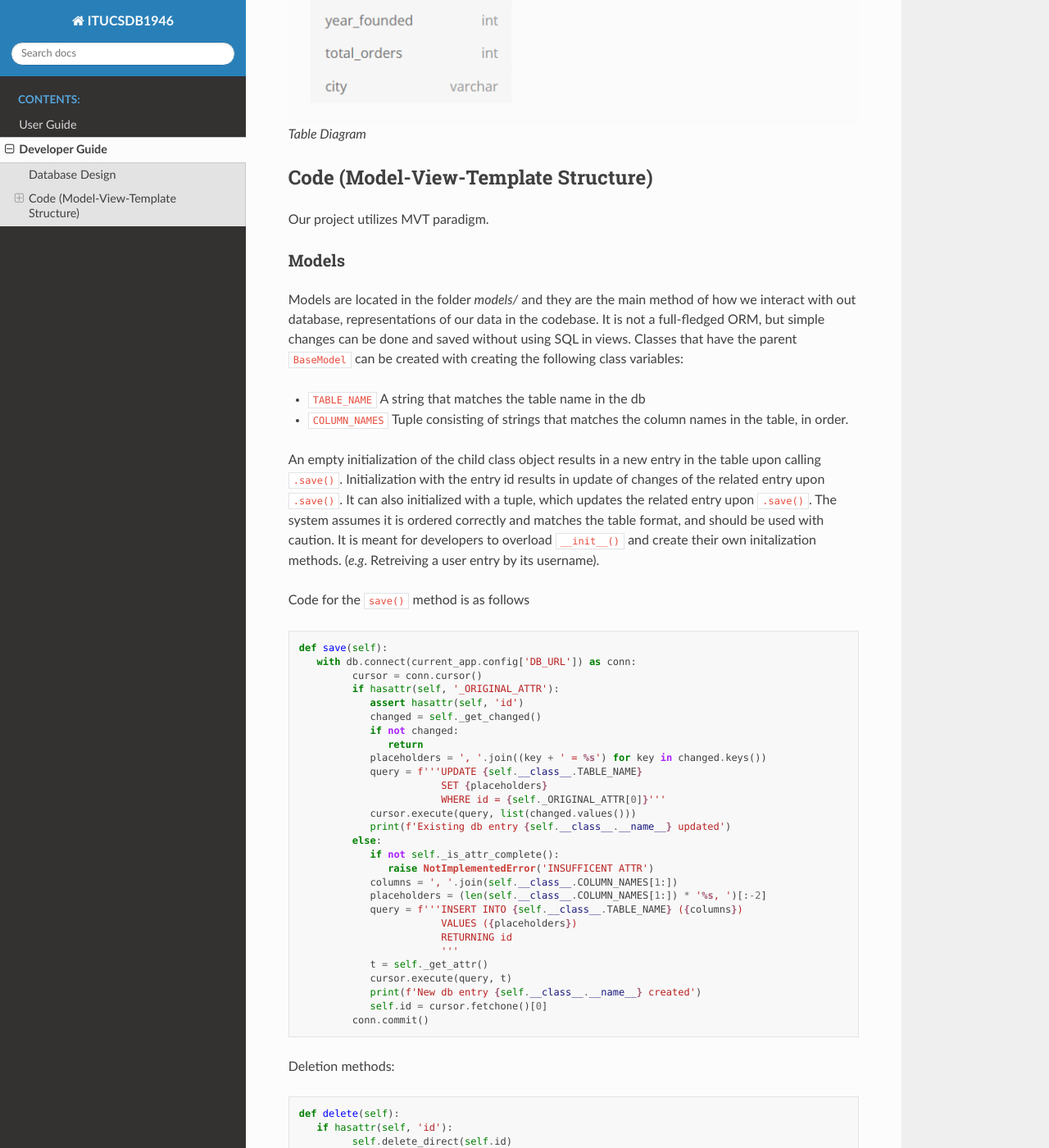
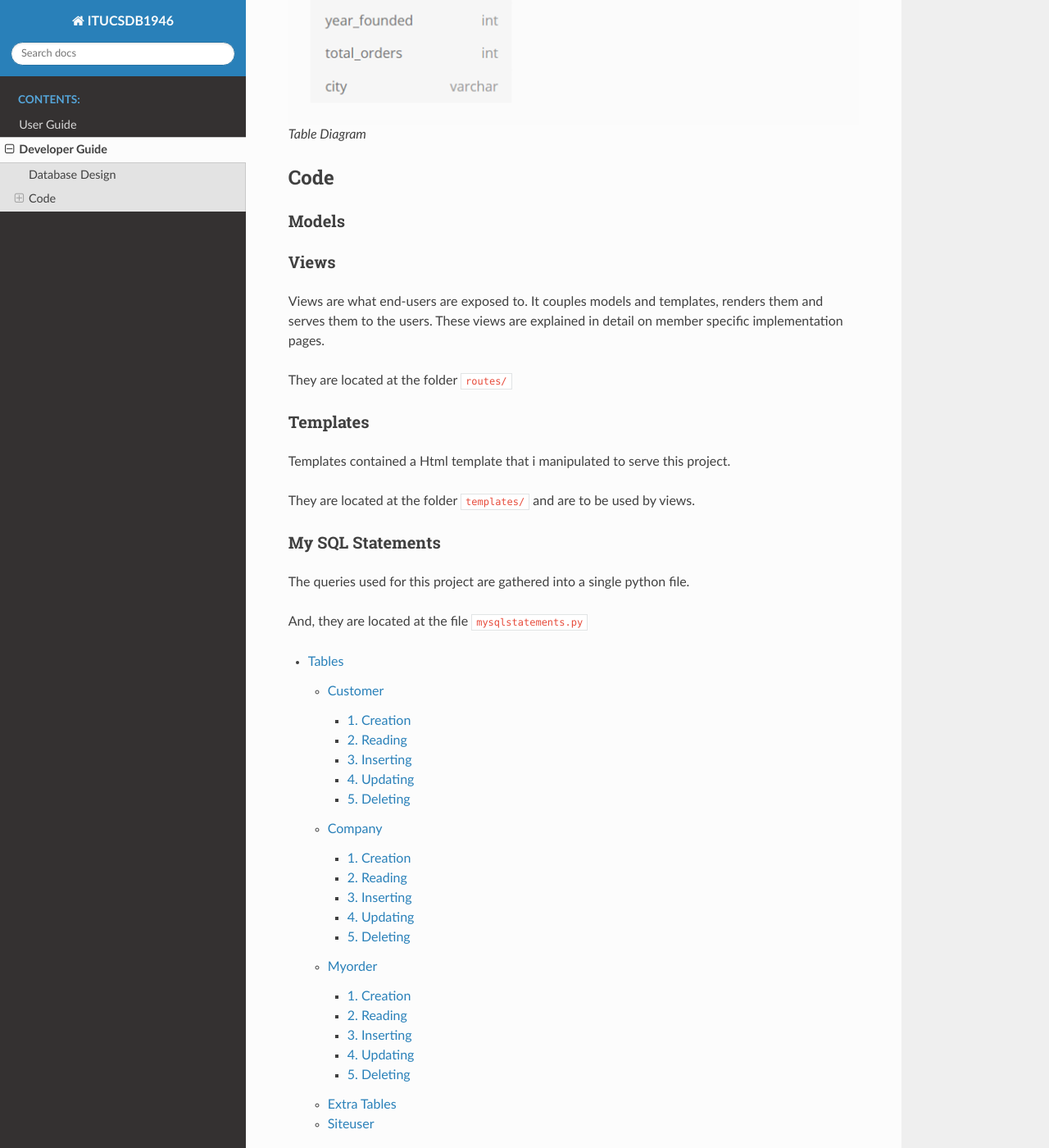
Before and after one commit to itucsdb1946/itucsdb1946, a Sphinx documentation site: the page built from docs/source/developer/index.rst, in a window 1280 px wide and 1400 px high, scrolled down 804 px. Shown: the whole window at 82% size. Built offline with Sphinx 7.4.7 and the Read the Docs theme 2.0.0, drawn with Linux system fonts in a browser that asks for light colours; some of the changed text lies outside the part shown.

Commit message:
Update index.rst

```diff
--- a/docs/source/developer/index.rst
+++ b/docs/source/developer/index.rst
@@ -10,79 +10,12 @@
 
 	Table Diagram
 
-Code (Model-View-Template Structure)
-------------------------------------
+Code
+------
 
-Our project utilizes MVT paradigm.
 
 Models
 ^^^^^^
-
-Models are located in the folder `models/` and they are the main method of how we
-interact with out database, representations of our data in the codebase. It is not a full-fledged ORM, but simple changes can be
-done and saved without using SQL in views.
-Classes that have the parent ``BaseModel`` can be created with creating the following class variables:
-
-* ``TABLE_NAME`` A string that matches the table name in the db
-* ``COLUMN_NAMES`` Tuple consisting of strings that matches the column names in the table, in order.
-
-An empty initialization of the child class object results in a new entry in the table upon calling ``.save()``.
-Initialization with the entry id results in update of changes of the related entry upon ``.save()``.
-It can also initialized with a tuple, which updates the related entry upon ``.save()``. The system assumes it is ordered correctly and matches the
-table format, and should be used with caution. It is meant for developers to overload ``__init__()`` and
-create their own initalization methods. (*e.g*. Retreiving a user entry by its username).
-
-Code for the ``save()`` method is as follows
-
-.. code-block:: python
-
-      def save(self):
-         with db.connect(current_app.config['DB_URL']) as conn:
-               cursor = conn.cursor()
-               if hasattr(self, '_ORIGINAL_ATTR'):
-                  assert hasattr(self, 'id')
-                  changed = self._get_changed()
-                  if not changed:
-                     return
-                  placeholders = ', '.join((key + ' = %s') for key in changed.keys())
-                  query = f'''UPDATE {self.__class__.TABLE_NAME}
-                              SET {placeholders}
-                              WHERE id = {self._ORIGINAL_ATTR[0]}'''
-                  cursor.execute(query, list(changed.values()))
-                  print(f'Existing db entry {self.__class__.__name__} updated')
-               else:
-                  if not self._is_attr_complete():
-                     raise NotImplementedError('INSUFFICENT ATTR')
-                  columns = ', '.join(self.__class__.COLUMN_NAMES[1:])
-                  placeholders = (len(self.__class__.COLUMN_NAMES[1:]) * '%s, ')[:-2]
-                  query = f'''INSERT INTO {self.__class__.TABLE_NAME} ({columns})
-                              VALUES ({placeholders})
-                              RETURNING id
-                              '''
-                  t = self._get_attr()
-                  cursor.execute(query, t)
-                  print(f'New db entry {self.__class__.__name__} created')
-                  self.id = cursor.fetchone()[0]
-               conn.commit()
-
-Deletion methods:
-
-.. code-block:: python
-
-      def delete(self):
-         if hasattr(self, 'id'):
-               self.delete_direct(self.id)
-         else:
-               raise NotImplementedError("Cannot delete unexisting row, save first or discard")
-
-      @classmethod
-      def delete_direct(cls, pk):
-         assert isinstance(pk, int), "Key must be of type int"
-         with db.connect(current_app.config['DB_URL']) as conn:
-               cursor = conn.cursor()
-               cursor.execute(f"DELETE FROM {cls.TABLE_NAME} WHERE id=%s", (pk, ))
-               conn.commit()
-               cursor.close()
 
 Views
 ^^^^^
@@ -95,10 +28,18 @@
 Templates
 ^^^^^
 
-Templates are not changed significantly and are written in Jinja2 format.
+Templates contained a Html template that i manipulated to serve this project.
 
 They are located at the folder ``templates/`` and are to be used by views.
+
+My SQL Statements
+^^^^^
+
+The queries used for this project are gathered into a single python file.
+
+And, they are located at the file ``mysqlstatements.py``
 
 .. toctree::
 
    member1
+   member2
```
